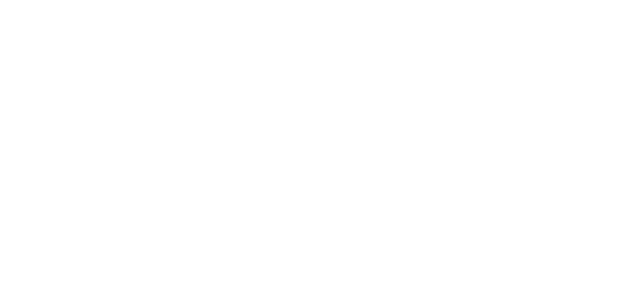
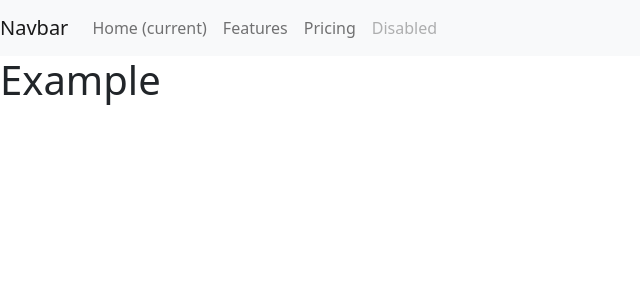
Before and after one commit to gbr5/python-flask, a Flask app: page /example in a window 1280 px wide. Before the commit the part shown is empty. Shown: the top 300 px of the page, without its empty margins (0-640 px from the left). Run offline with Flask 2, Linux system fonts and the light colour scheme.

Commit message:
fix base.html block content

```diff
--- a/templates/base.html
+++ b/templates/base.html
@@ -8,27 +8,32 @@
     <title>Title</title>
 </head>
 <body>
-<!--  <nav class="navbar navbar-expand-lg navbar-light bg-light">-->
-<!--    <a class="navbar-brand" href="#">Navbar</a>-->
-<!--    <button class="navbar-toggler" type="button" data-toggle="collapse" data-target="#navbarNav" aria-controls="navbarNav" aria-expanded="false" aria-label="Toggle navigation">-->
-<!--      <span class="navbar-toggler-icon"></span>-->
-<!--    </button>-->
-<!--    <div class="collapse navbar-collapse" id="navbarNav">-->
-<!--      <ul class="navbar-nav">-->
-<!--        <li class="nav-item active">-->
-<!--          <a class="nav-link" href="#">Home <span class="sr-only">(current)</span></a>-->
-<!--        </li>-->
-<!--        <li class="nav-item">-->
-<!--          <a class="nav-link" href="#">Features</a>-->
-<!--        </li>-->
-<!--        <li class="nav-item">-->
-<!--          <a class="nav-link" href="#">Pricing</a>-->
-<!--        </li>-->
-<!--        <li class="nav-item">-->
-<!--          <a class="nav-link disabled" href="#">Disabled</a>-->
-<!--        </li>-->
-<!--      </ul>-->
-<!--    </div>-->
-<!--  </nav>-->
+    <nav class="navbar navbar-expand-lg navbar-light bg-light">
+        <a class="navbar-brand" href="#">Navbar</a>
+        <button class="navbar-toggler" type="button" data-toggle="collapse" data-target="#navbarNav" aria-controls="navbarNav" aria-expanded="false" aria-label="Toggle navigation">
+              <span class="navbar-toggler-icon"></span>
+        </button>
+        <div class="collapse navbar-collapse" id="navbarNav">
+              <ul class="navbar-nav">
+                    <li class="nav-item active">
+                          <a class="nav-link" href="#">Home <span class="sr-only">(current)</span></a>
+                    </li>
+                    <li class="nav-item">
+                          <a class="nav-link" href="#">Features</a>
+                    </li>
+                    <li class="nav-item">
+                          <a class="nav-link" href="#">Pricing</a>
+                    </li>
+                    <li class="nav-item">
+                          <a class="nav-link disabled" href="#">Disabled</a>
+                    </li>
+              </ul>
+        </div>
+    </nav>
+
+  {% block content %}
+
+  {% endblock %}
+
 </body>
 </html>
```
